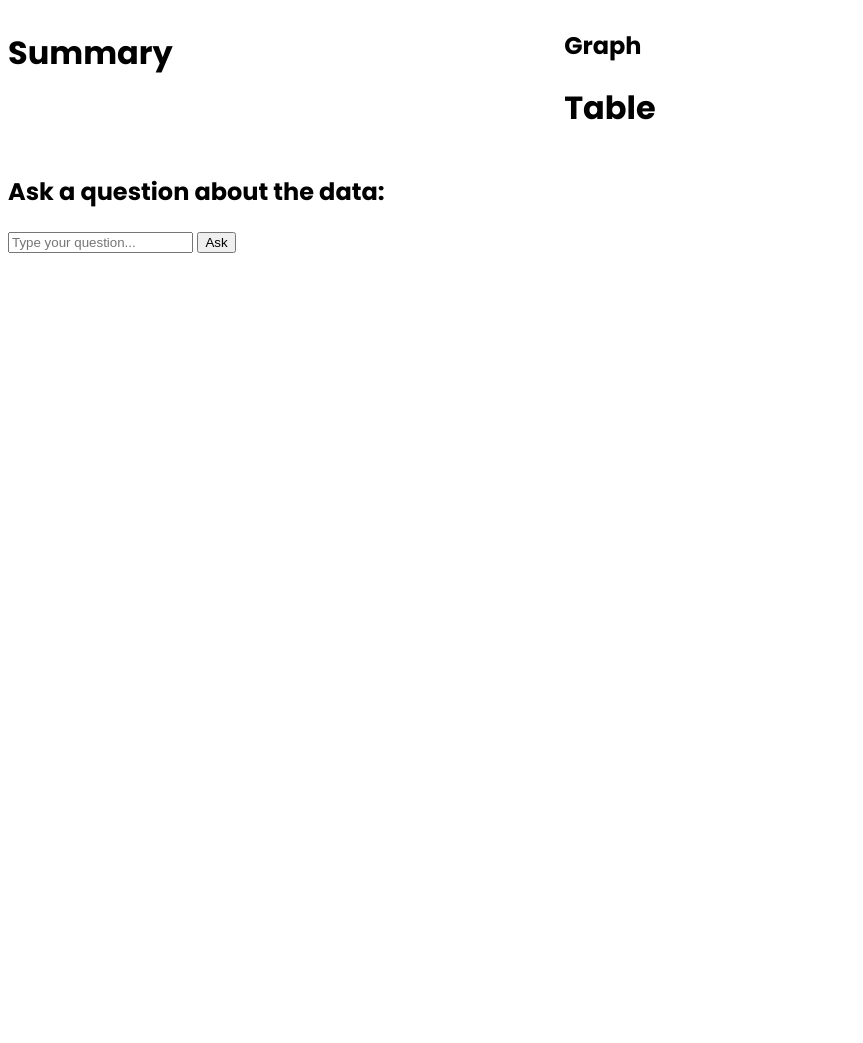
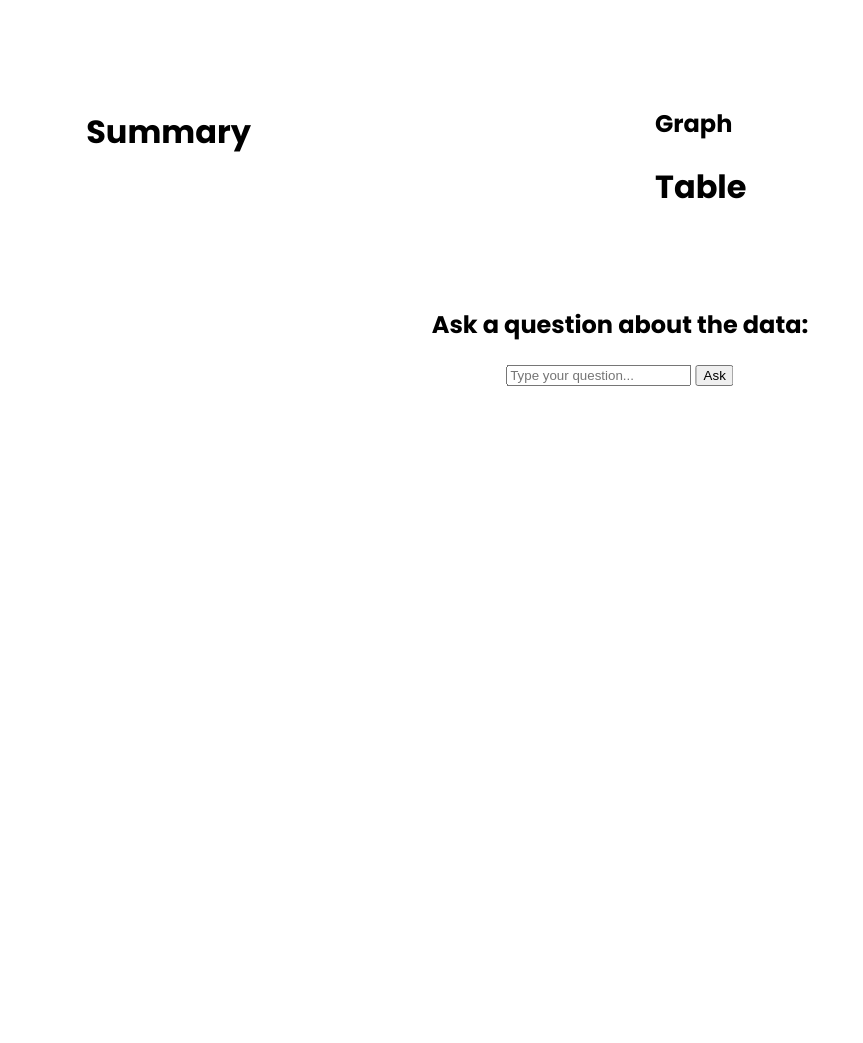
Before and after one commit to vivvzhou/chartRAG, a Flask app: template templates/details.html in a window 1280 px wide. Shown: the whole page, without its empty margins (0-863 px from the left). Before the commit the page ends 253 px from the top, so only its background shows below. Run offline with Flask 3, Linux system fonts and the light colour scheme; the template is opened without the code that fills it, so the values that code supplies are empty; some web fonts are replaced.

Commit message:
more styles

```diff
--- a/app.py
+++ b/app.py
@@ -29,8 +29,7 @@
 def details():
     prompt=f"""output the relevant data in html table format: {description}.
     Start with the table itself, with nothing else.
-    Also, round the numbers two decimal places.
-    Try your best to make the headers less than three words without losing its meaning."""
+    Also, round the numbers two decimal places."""
 
     # Generate table with OpenAI
     tableResponse = client.chat.completions.create(
--- a/graph.py
+++ b/graph.py
@@ -6,7 +6,7 @@
 import numpy as np
 
 api_key = os.getenv('OPENAI_API_KEY')
-client = OpenAI(api_key='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')
+client = OpenAI(api_key=api_key)
 chart_memory = ['Graph type Treemap data used: col1 = Common Varieties col2 = None col3 = None','Graph type Treemap data used: col1 = Vegetable ID col2 = None col3 = None']
 CHART_OPTIONS = ['Line', 'Bar', 'Histogram', 'Scatterplot', 'Boxplot', 'Piechart', 'Treemap']
 invalid_chart_types = []
--- a/static/css/styles.css
+++ b/static/css/styles.css
@@ -37,21 +37,37 @@
     border-bottom-right-radius: 10px;
 }
 
-.col1 {
-    left: 4%;
-    width: 44%;
-    /* padding: 5%; */
+.container {
+    display: flex;
+    justify-content: space-between;
+    margin-bottom: 20px;
+    padding: 5% 5% 0 5%; /* top right bottom left */
+
+
+    /* height: 100vh; */
 }
 
-.col2 {
-    right: 4%;
-    width: 44%;
-    /* padding: 5%; */
+.col {
+    width: 50%;
+    padding: 15px;
 }
 
-.container {
-    display: flex;
-    /* justify-content: center;
+
+
+.upload {
+    justify-content: center;
     align-items: center;
-    height: 100vh; */
 }
+
+.chat {
+    position: relative;
+    left: 40%;
+    transform: translate(-50%, 0);
+    margin: 0 auto;
+    width: 80%;
+    padding: 20px;
+    padding-bottom: 50%;
+    text-align: center;
+    justify-content: start; /* tell me you're special without telling me you're special */
+    align-items: start;
+}
--- a/templates/details.html
+++ b/templates/details.html
@@ -4,7 +4,7 @@
 
 {% block content %}
     <div class="container">
-        <div class="col1">
+        <div class="col">
             <div class="summary">
                 <h1>Summary</h1>
                 {% for message in get_flashed_messages() %}
@@ -12,7 +12,7 @@
                 {% endfor %}
             </div>
         </div>
-        <div class="col2">
+        <div class="col">
             <div class="graph">
                 <h2>Graph</h2>
                 {{graph_html|safe}}
```
Also changed, not shown: templates/upload.html (+7 -5 lines), frontend/app/page.js (added).
